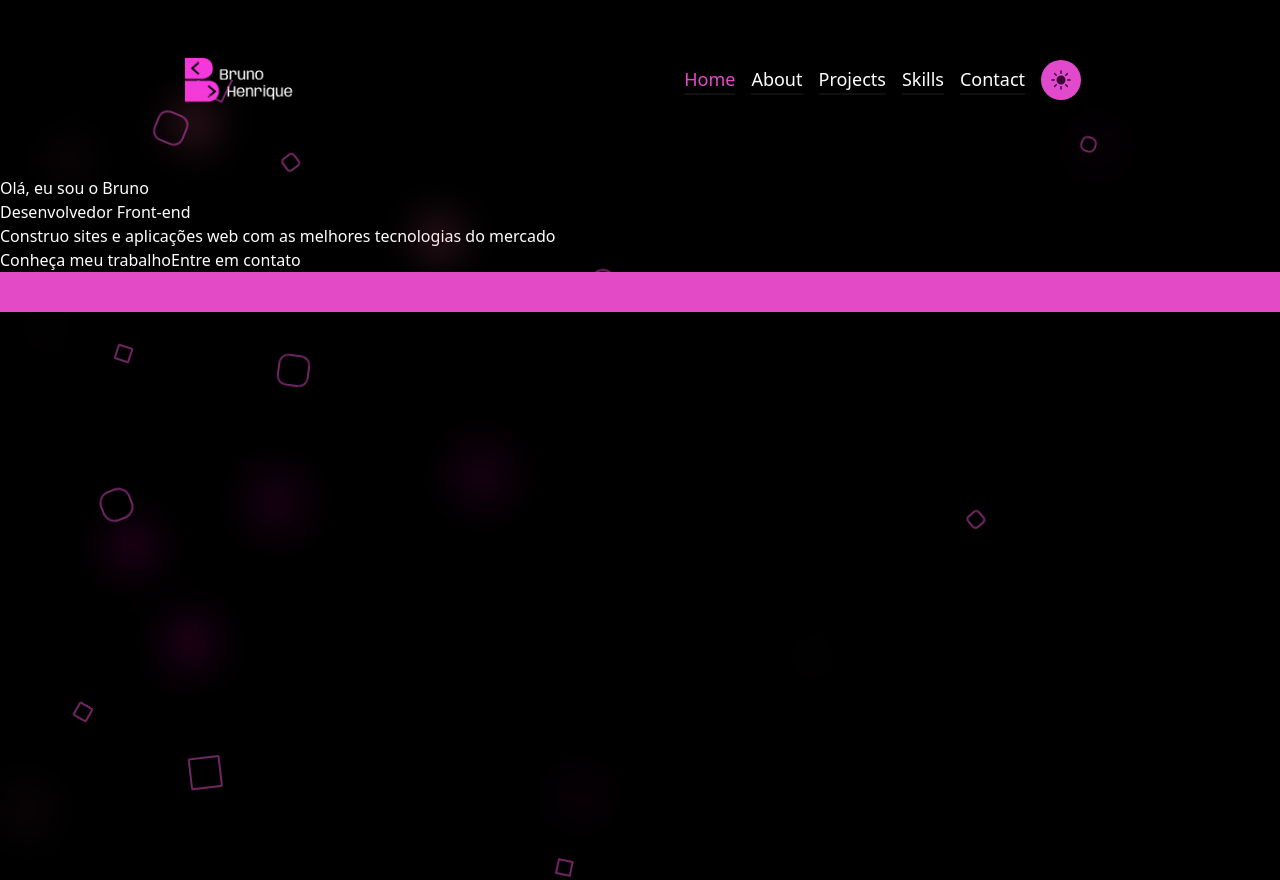
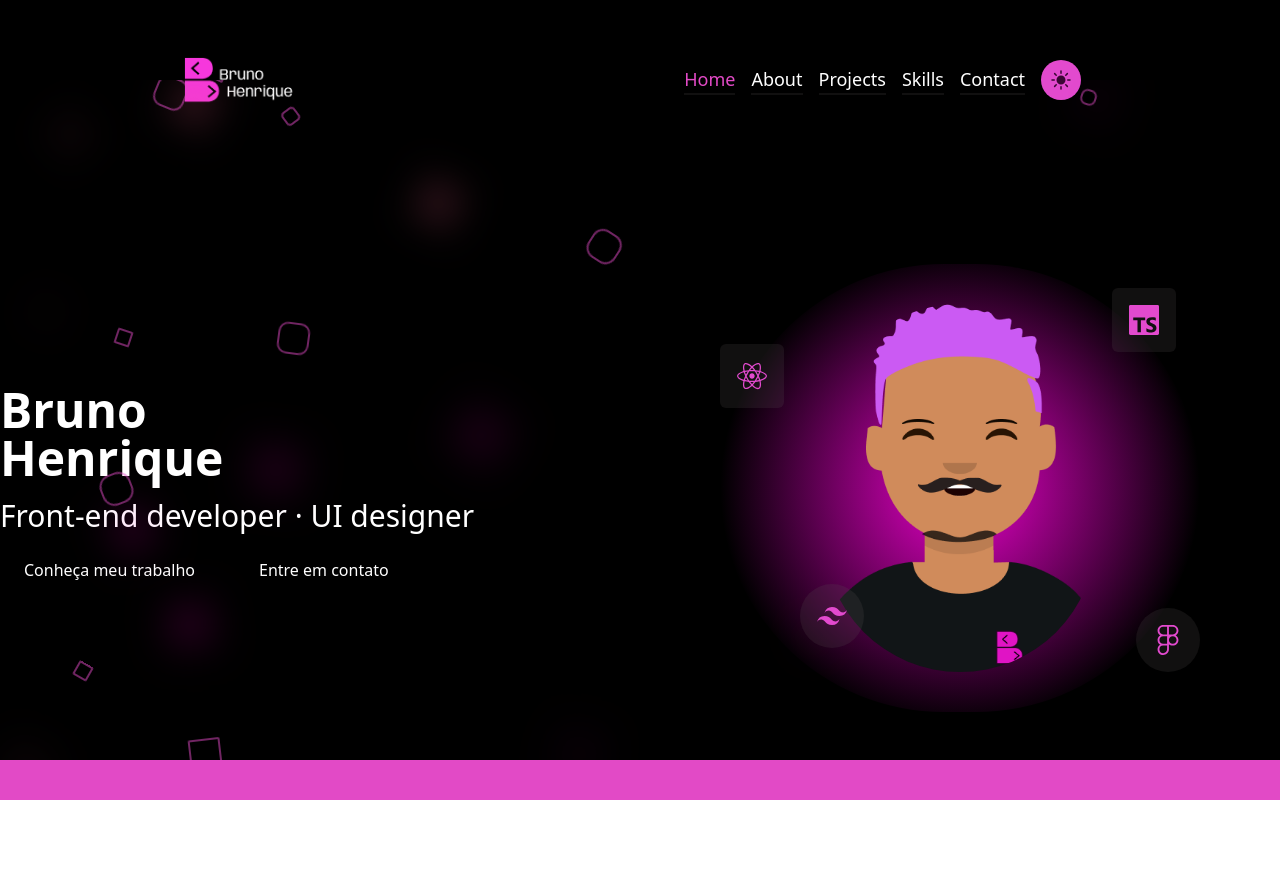
Before and after one commit to RiqueBruno/RiqueBruno, a React (Vite) app: page / in a window 1280 px wide. After the commit the page ends 800 px from the top, so only its background shows below. Built offline with nearby package versions, Linux system fonts and the light colour scheme.

Commit message:
refactor: Add AvatarHome component and update styles in Home.tsx

```diff
--- a/src/components/Home/Home.tsx
+++ b/src/components/Home/Home.tsx
@@ -1,18 +1,41 @@
 import React from 'react';
 import SliderHome from '../SliderHome/SliderHome';
 import BgHome from '../BgHome/BgHome';
+import AvatarHome from '../AvatarHome/AvatarHome';
 
-export default function Home() {
+type HomeProps = {
+  darkMode: boolean;
+};
+
+export default function Home({ darkMode }: HomeProps) {
   return (
-    <section className="dark:text-text-dark h-screen pt-24 w-full relative">
-      <h1>Olá, eu sou o Bruno</h1>
-      <h2>Desenvolvedor Front-end</h2>
-      <h3>
-        Construo sites e aplicações web com as melhores tecnologias do mercado
-      </h3>
-      <button>Conheça meu trabalho</button>
-      <button>Entre em contato</button>
-      <SliderHome />
+    <section className="dark:text-text-dark h-[calc(100vh-5rem)] pt-24 w-full relative">
+      <div className="grid grid-cols-2 w-full h-full z-40">
+        <div className="flex flex-col justify-center items-start space-y-4">
+          <h1 className="text-5xl font-bold">
+            Bruno
+            <br />
+            Henrique
+          </h1>
+          <h2 className="text-3xl">Front-end developer · UI designer</h2>
+          <div className="space-x-4">
+            <button className="px-6 py-2 bg-blue-500 text-white rounded-md">
+              Conheça meu trabalho
+            </button>
+            <button className="px-6 py-2 bg-green-500 text-white rounded-md">
+              Entre em contato
+            </button>
+          </div>
+        </div>
+        <div className="flex justify-center items-center">
+          <div className="h-[28rem] w-[30rem]">
+            <AvatarHome darkMode={darkMode} />
+          </div>
+        </div>
+      </div>
+      <div className="absolute bottom-0 left-0 w-full">
+        <SliderHome />
+      </div>
       <BgHome />
     </section>
   );
```
